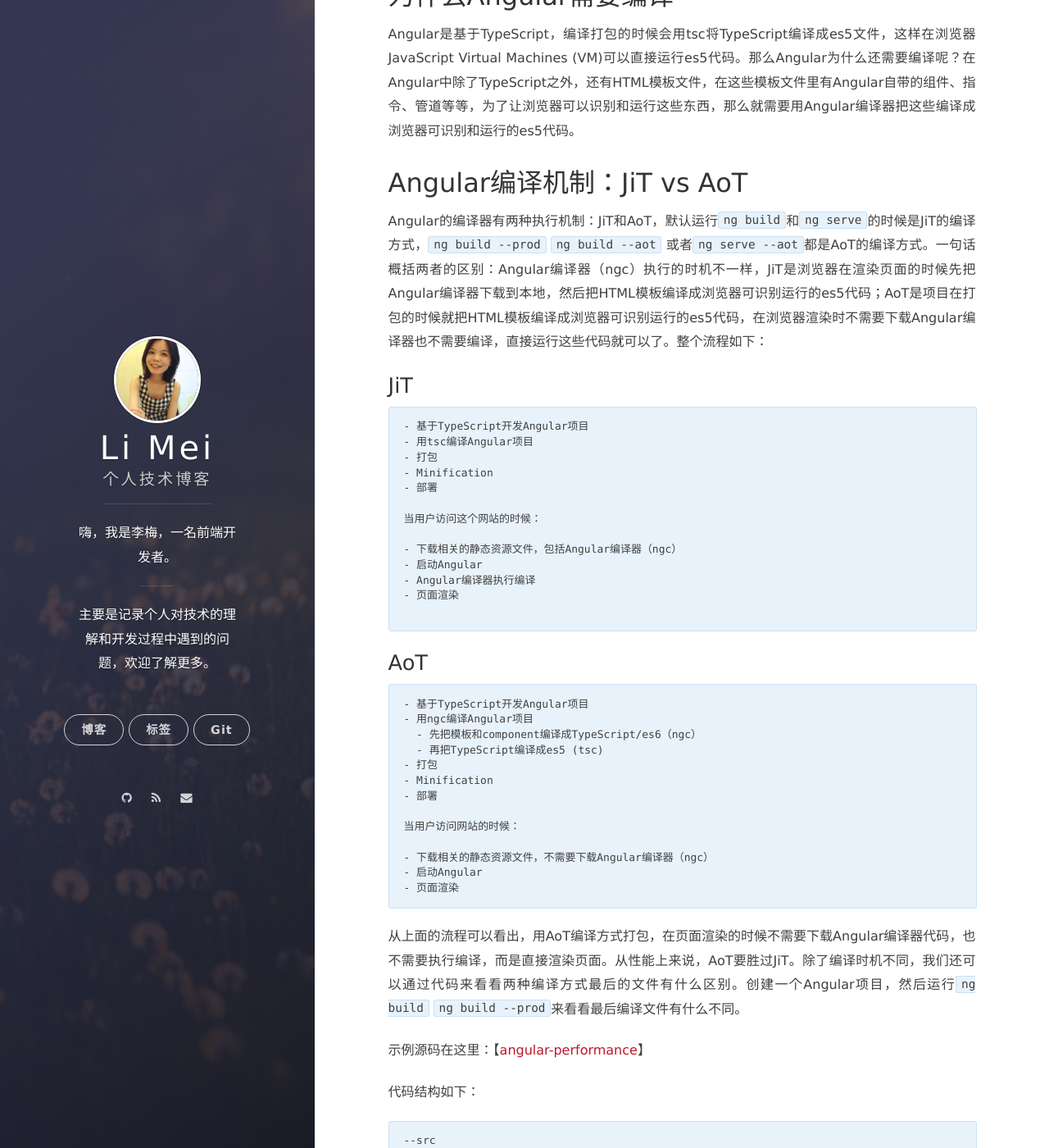
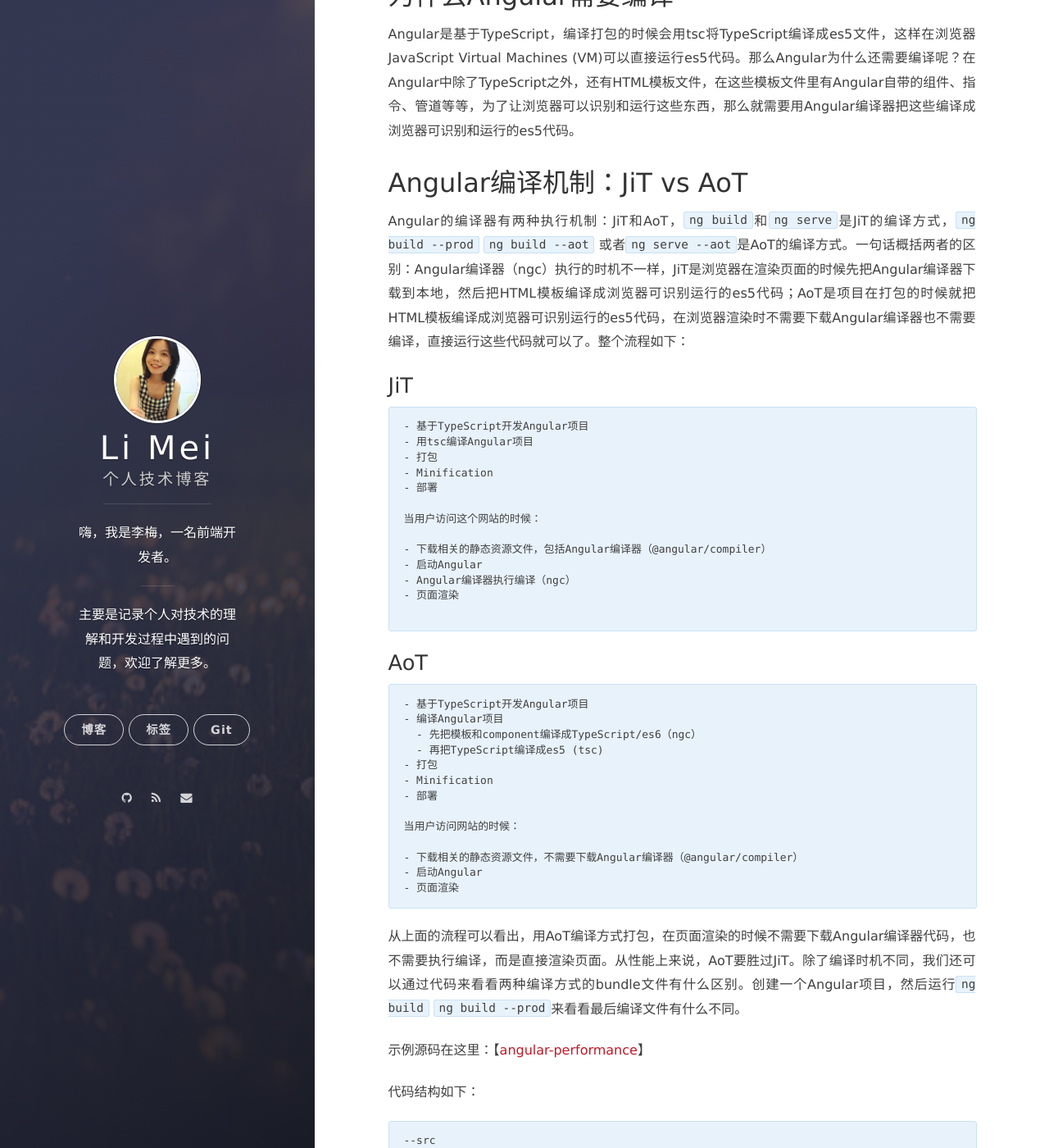
Before and after one commit to LiMeii/LiMeii.github.io, a Jekyll site: the page built from _posts/2019-08-28-angular-compiler.md, in a window 1280 px wide and 1400 px high, scrolled down 473 px. Shown: the whole window at 82% size. Built offline with Jekyll 4.4.1, drawn with Linux system fonts in a browser that asks for light colours; nearby versions of some CDN libraries; some of the changed text lies outside the part shown.

Commit message:
update angular compiler post

````diff
--- a/_posts/2019-08-28-angular-compiler.md
+++ b/_posts/2019-08-28-angular-compiler.md
@@ -21,7 +21,7 @@ Angular是基于TypeScript，编译打包的时候会用tsc将TypeScript编译
 
 ## Angular编译机制：JiT vs AoT
 
-Angular的编译器有两种执行机制：JiT和AoT，默认运行```ng build```和```ng serve```的时候是JiT的编译方式，```ng build --prod``` ```ng build --aot``` 或者```ng serve --aot```都是AoT的编译方式。一句话概括两者的区别：Angular编译器（ngc）执行的时机不一样，JiT是浏览器在渲染页面的时候先把Angular编译器下载到本地，然后把HTML模板编译成浏览器可识别运行的es5代码；AoT是项目在打包的时候就把HTML模板编译成浏览器可识别运行的es5代码，在浏览器渲染时不需要下载Angular编译器也不需要编译，直接运行这些代码就可以了。整个流程如下：
+Angular的编译器有两种执行机制：JiT和AoT，```ng build```和```ng serve```是JiT的编译方式，```ng build --prod``` ```ng build --aot``` 或者```ng serve --aot```是AoT的编译方式。一句话概括两者的区别：Angular编译器（ngc）执行的时机不一样，JiT是浏览器在渲染页面的时候先把Angular编译器下载到本地，然后把HTML模板编译成浏览器可识别运行的es5代码；AoT是项目在打包的时候就把HTML模板编译成浏览器可识别运行的es5代码，在浏览器渲染时不需要下载Angular编译器也不需要编译，直接运行这些代码就可以了。整个流程如下：
 
 ### JiT
 ```
@@ -33,9 +33,9 @@
 
 当用户访问这个网站的时候：
 
-- 下载相关的静态资源文件，包括Angular编译器（ngc）
+- 下载相关的静态资源文件，包括Angular编译器（@angular/compiler）
 - 启动Angular
-- Angular编译器执行编译
+- Angular编译器执行编译（ngc）
 - 页面渲染
 
 ```
@@ -43,7 +43,7 @@
 ### AoT
 ```
 - 基于TypeScript开发Angular项目
-- 用ngc编译Angular项目
+- 编译Angular项目
   - 先把模板和component编译成TypeScript/es6（ngc）
   - 再把TypeScript编译成es5 (tsc)
 - 打包
@@ -52,12 +52,12 @@
 
 当用户访问网站的时候：
 
-- 下载相关的静态资源文件，不需要下载Angular编译器（ngc）
+- 下载相关的静态资源文件，不需要下载Angular编译器（@angular/compiler）
 - 启动Angular
 - 页面渲染
 ```
 
-从上面的流程可以看出，用AoT编译方式打包，在页面渲染的时候不需要下载Angular编译器代码，也不需要执行编译，而是直接渲染页面。从性能上来说，AoT要胜过JiT。除了编译时机不同，我们还可以通过代码来看看两种编译方式最后的文件有什么区别。创建一个Angular项目，然后运行```ng build``` ```ng build --prod```来看看最后编译文件有什么不同。
+从上面的流程可以看出，用AoT编译方式打包，在页面渲染的时候不需要下载Angular编译器代码，也不需要执行编译，而是直接渲染页面。从性能上来说，AoT要胜过JiT。除了编译时机不同，我们还可以通过代码来看看两种编译方式的bundle文件有什么区别。创建一个Angular项目，然后运行```ng build``` ```ng build --prod```来看看最后编译文件有什么不同。
 
 
 示例源码在这里：【[angular-performance](https://github.com/LiMeii/angular-performance)】
@@ -181,9 +181,9 @@ main的文件结构如下：
 
 
 来总结一下JiT和AoT的主要区别：
-- 编译执行的时机不一样，JiT是在浏览器里执行，AoT是在打包的时候执行。
 - 打包之后的文件大小不一样，最大的区别是JiT需要把compiler源码打包进bundle文件，而AoT不需要。
 - bundle文件的内容也有很大区别：JiT把HTML模板直接内联进bundle文件不做任何处理，AoT会把HTML模板文件编译es5文件。
+- 编译执行的时机不一样，JiT是在浏览器里执行，需要内联的HTML文件编译成es5代码；AoT是在编译打包的时候就把HTML文件编译成es5代码。
 
 接下来看看，AoT是如何把模板文件编译成es5文件的。
 
@@ -193,7 +193,7 @@ AoT编译实际分了两个步骤：
 - 第一步：用ngc把模板和component编译成es6（或者是TypeScript代码，可以在tsconfig.json里配置）。
 - 第二步：用tsc把这些TypeScript编译成es5。
 
-```ng build --prod```只能看到最后的es5文件，那么有没有办法看到第一步：用ngc把模板和component编译成TypeScript的文件呢？当然有的，我们在```package.json```的scripts节点里加上如下命令：
+```ng build --prod```只能看到第二步的es5文件，那么有没有办法看到第一步的es6文件呢？当然有的，可以运行ngc命令，我们在```package.json```的scripts节点里加上如下命令：
 
 ```
   "scripts": {
@@ -290,4 +290,10 @@ export { DeepUnderstandingComponentNgFactory as DeepUnderstandingComponentNgFact
 在View_DeepUnderstandingComponent_0的视图创建和变化检测代码如下：
 ![angular-compiler](/assets/images/posts/angular/angular-compiler08.png){:height="100%" width="100%"}
 
-总结来说：HTML模板文件会被编译成一个视图(es6)，在这个视图里会把页面元素(div h1 h2)都渲染出来，并且生成绑定和变化检测代码，同时也host component的信息。
+总结来说：AoT之后，HTML模板文件会被编译成一个视图(es6)，在这个视图里会把页面元素(div h1 h2)都渲染出来，并且生成绑定和变化检测代码，同时也host component的信息。
+
+## AoT对性能的影响
+不管是JiT还是AoT，最终的结果文件是一样的。JiT编译的bundle文件，在浏览器渲染之前需要下载compiler源码，然后compiler源码对JiT的bundle文件进行编译，也会在本地生成```*.ngfactory.js```文件，最后进行渲染。在浏览器里先编译再渲染肯定没有AoT直接在浏览器里渲染性能高。
+
+
+除此之外，还有一点好处是，AoT把模板文件编译成es6文件，可以做Tree-Shaking，也会提高性能。
````
Also changed, not shown: other parts of _posts/2019-08-28-angular-compiler.md (+3 -3 lines).
